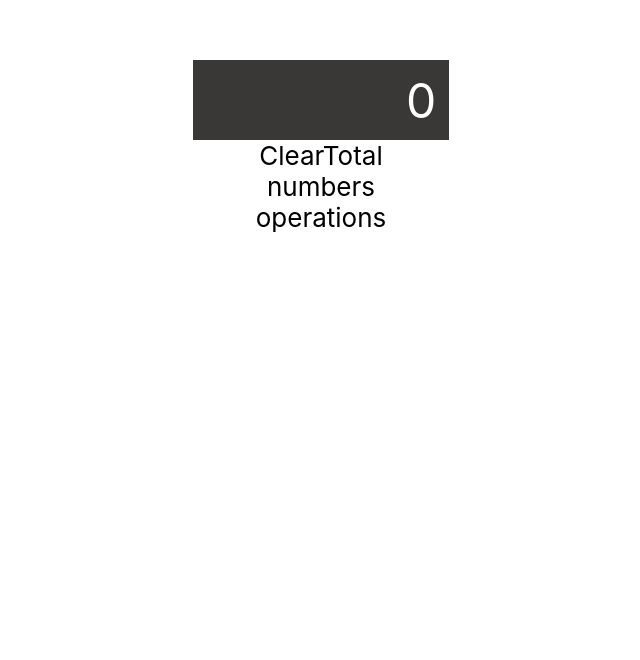
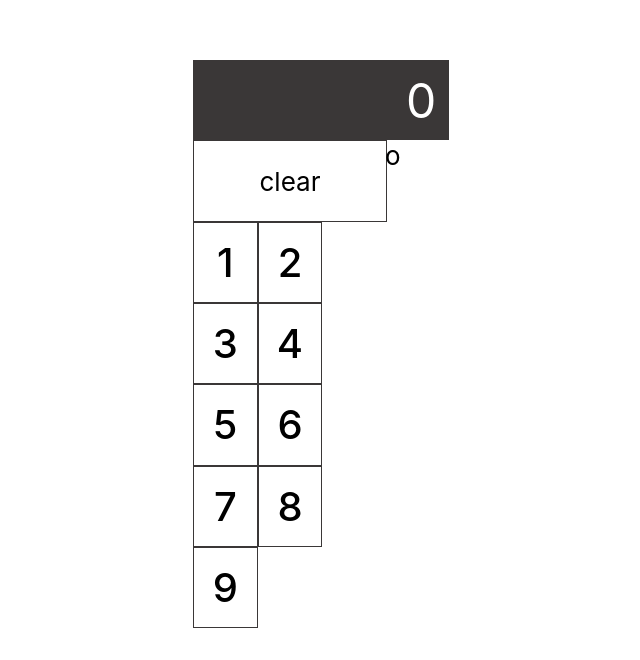
Before and after one commit to alexlamb10/react-calculator, a React (Create React App) app: page / in a window 1280 px wide. Shown: the part 140-800 px from the top of the page, without its empty margins (319-959 px from the left). Built offline with nearby package versions, Linux system fonts and the light colour scheme.

Commit message:
Styling complete for clear and number buttons

```diff
--- a/src/App.css
+++ b/src/App.css
@@ -43,7 +43,51 @@
   margin-right: 5%;
 }
 
+.keys {
+  display: flex;
+  height: 80%;
+  margin: 0;
+  padding: 0;
+}
 
+.num-clear {
+  width: 75%;
+}
+
+.clear-btn {
+  width: 100%;
+  height: 25%;
+  display: flex;
+  justify-content: center;
+  align-items: center;
+  border: .5px solid rgb(58, 55, 55);
+  cursor: pointer;
+}
+
+.numsDiv{
+  height: 75%;
+}
+
+.nums {
+  display: flex;
+  flex-wrap: wrap;
+  width: 100%;
+  height: 100%;
+
+}
+
+.singleNum{
+  width: 32.64%;
+  margin: 0;
+  height: 33%;
+  border: .8px solid rgb(58, 55, 55);
+  cursor: pointer;
+  display: flex;
+  justify-content: center;
+  align-items: center;
+  font-size: 5vh;
+  font-weight: 500;
+}
 
 .App-link {
   color: #61dafb;
--- a/src/App.js
+++ b/src/App.js
@@ -11,7 +11,7 @@ function App() {
       <div className='calc'>
         <TotalNumber />
         <div className='keys'>
-          <div>
+          <div className='num-clear'>
             <ClearTotal />
             <Numbers />
           </div>
--- a/src/components/ClearTotal.js
+++ b/src/components/ClearTotal.js
@@ -2,7 +2,7 @@ import React from 'react'
 
 function ClearTotal() {
   return (
-    <div>ClearTotal</div>
+    <div className='clear-btn'>clear</div>
   )
 }
 
--- /dev/null
+++ b/src/components/SingleBtn.js
@@ -0,0 +1,13 @@
+import React from 'react'
+
+function SingleBtn({numArr}) {
+  return (
+    <div className='nums'>
+        {numArr.map((i) => {
+            return <div className='singleNum' key={i}>{i}</div>
+        })}
+    </div>
+  )
+}
+
+export default SingleBtn
--- a/src/components/numbers.js
+++ b/src/components/numbers.js
@@ -1,8 +1,13 @@
 import React from 'react'
+import SingleBtn from './SingleBtn'
 
 function Numbers() {
+
+    const numArr = [1,2,3,4,5,6,7,8,9]
   return (
-    <div>numbers</div>
+    <div className='numsDiv'>
+        <SingleBtn numArr={numArr} />
+    </div>
   )
 }
 
--- a/src/components/operations.js
+++ b/src/components/operations.js
@@ -2,7 +2,7 @@ import React from 'react'
 
 function Operations() {
   return (
-    <div>operations</div>
+    <div>o</div>
   )
 }
 
```
